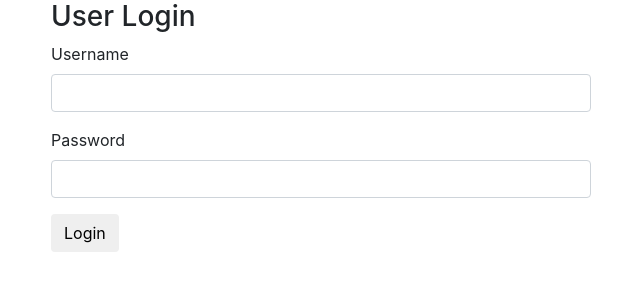
After one commit to AntonioR-E/FlaskLoginTemplate, a Flask app: template templates/user/login.html in a window 1280 px wide. The commit adds this page. Shown: the top 300 px of the page, without its empty margins (34-674 px from the left). Run offline with Flask 2, Linux system fonts and the light colour scheme; the template is opened without the code that fills it: values that come from a table or form of the project are taken from there, others are empty; some libraries are stand-ins or nearby versions.

Commit message:
login html update

```diff
--- /dev/null
+++ b/templates/user/login.html
@@ -0,0 +1,31 @@
+{% extends "base.html" %}
+
+{% block title %}Login{% endblock %}
+
+
+
+{% block content %}
+    <div class="row">
+      <div class="col-md-offset-3 col-md-6">
+        <h3>User Login</h3>
+
+        {% if error %}
+        <div class="alert alert-danger" role="alert">{{ error }}</div>
+        {% endif %}
+
+        {% from "_formhelpers.html" import render_field %}
+        <form method="POST" action="{{ url_for('.login')}}" role="form">
+
+          {{ form.hidden_tag() }}
+
+          {{ render_field(form.username, class='form-control') }}
+          {{ render_field(form.password, class='form-control') }}
+
+          <button type="submit" class="btn btn-default">Login</button>
+
+        </form>
+
+      </div>
+    </div>
+
+{% endblock %}
--- a/templates/user/register.html
+++ b/templates/user/register.html
@@ -23,7 +23,10 @@
             {{ render_field(form.password, class='form-control') }}
             {{ render_field(form.confirm, class='form-control') }}
 
+{#            {{ form.recaptcha }}#}
+
             <button type="submit" class="btn btn-outline-primary">Register</button>
+
         </form>
     </div>
     <div class="col-2">
--- a/user/forms.py
+++ b/user/forms.py
@@ -1,12 +1,13 @@
-from flask_wtf import Form
+from flask_wtf import FlaskForm, RecaptchaField
 from wtforms import validators, StringField, PasswordField
 from wtforms.fields.html5 import EmailField
-from  wtforms.validators import ValidationError
+from wtforms.validators import ValidationError
+
 
 
 from user.models import User
 
-class LoginForm(Form):
+class LoginForm(FlaskForm):
     username = StringField('Username', [
         validators.DataRequired(),
         validators.length(min=4, max=25)
@@ -16,7 +17,7 @@ class LoginForm(Form):
         validators.length(min=4, max=80)
         ])
 
-class RegisterForm(Form):
+class RegisterForm(FlaskForm):
     first_name = StringField('First Name',[validators.DataRequired()])
     last_name = StringField('Last Name', [validators.DataRequired()])
     email = EmailField('Email Address', [
@@ -34,6 +35,7 @@ class RegisterForm(Form):
         validators.length(min=8,max=30)
     ])
     confirm = PasswordField('Repeat Password')
+    # recaptcha = RecaptchaField()
 
     def validate_username(form, field):
         if User.objects.filter(username=field.data).first():
--- a/user/models.py
+++ b/user/models.py
@@ -12,7 +12,7 @@ class User(db.Document):
     last_name = db.StringField(db_field="ln", max_length=50)
     created = db.IntField(db_field="c", default=now())
     bio = db.StringField(db_field="b", max_length=50)
-    roles = db.StringField(db_field="r", max_length=15)
+    role = db.StringField(db_field="r", max_length=15)
     active = db.BooleanField(db_field='a', default=False)
 
     meta = {
```
Also changed, not shown: manage.py (+5 -2 lines), user/views.py (+29 -17 lines), 1 other file.
